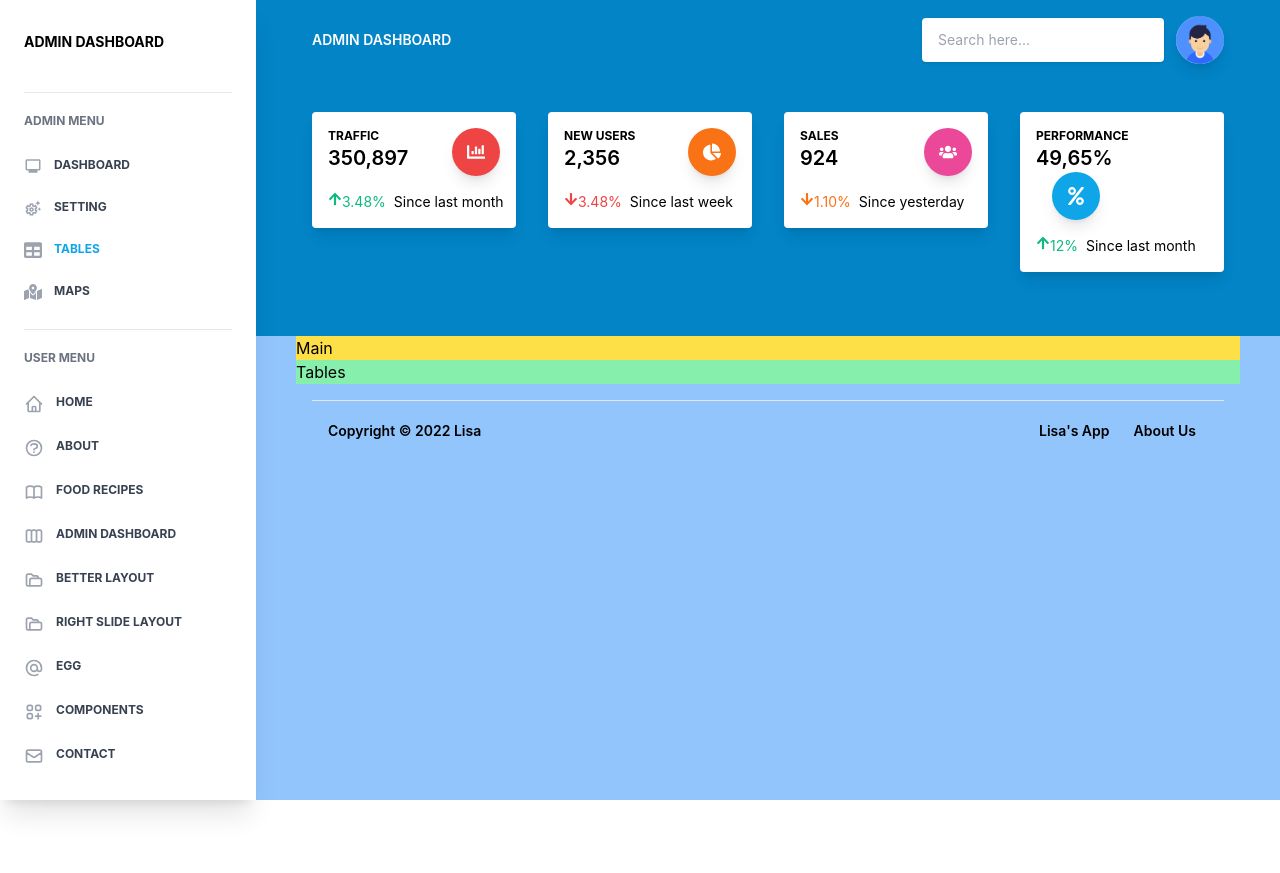
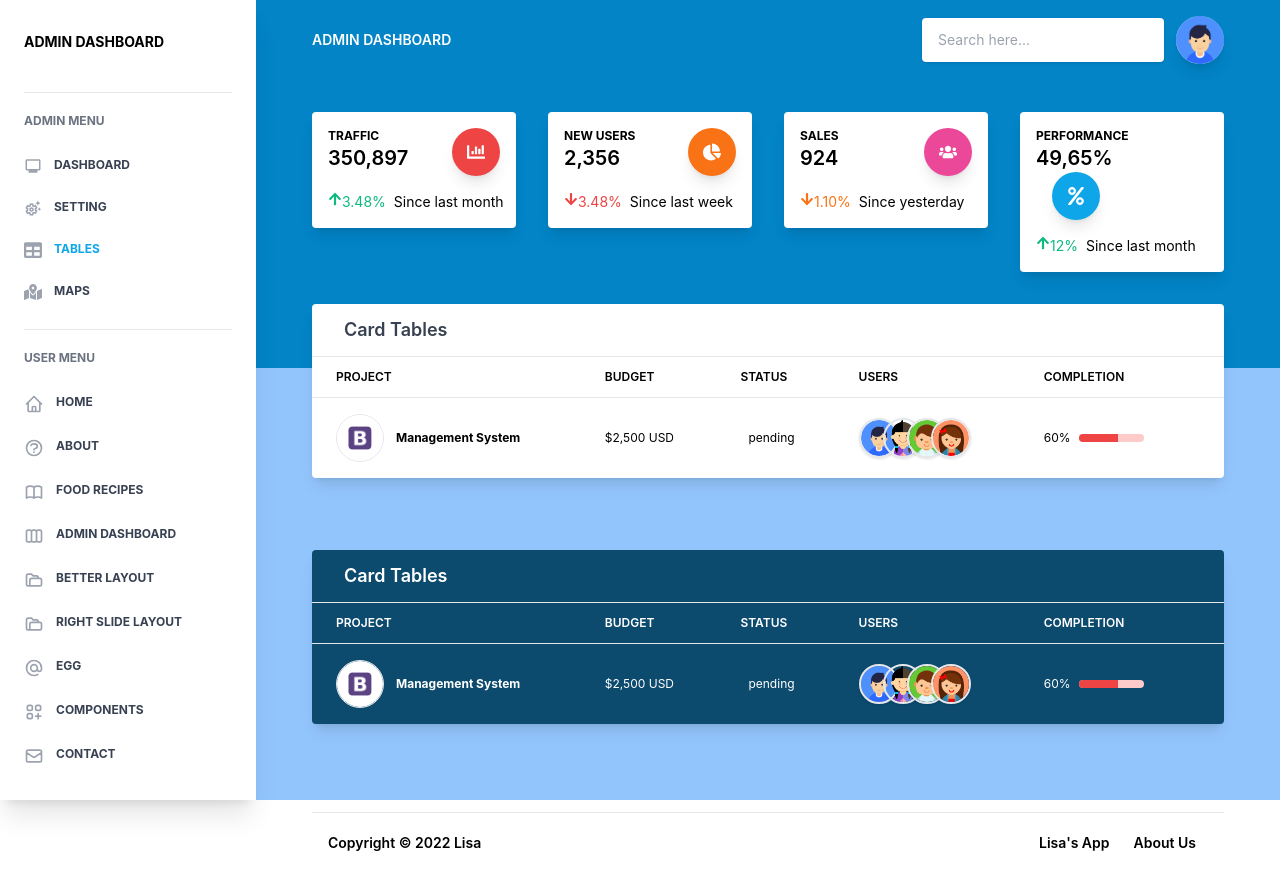
Before and after one commit to ellesis/tailwind-react, a React (Create React App) app: page /admin/tables in a window 1280 px wide. Before the commit the page ends 800 px from the top, so only its background shows below. Built offline with nearby package versions, Linux system fonts and the light colour scheme.

Commit message:
Add tables view on the AdminLayout

```diff
--- a/src/components/headers/HeaderStats.js
+++ b/src/components/headers/HeaderStats.js
@@ -7,7 +7,7 @@ export default function HeaderStats() {
   return (
     <>
       {/* Header */}
-      <div className="relative bg-sky-600 md:pt-8 pb-16 pt-4">
+      <div className="relative bg-sky-600 md:pt-8 pb-24 pt-4">
         <div className="px-4 md:px-10 mx-auto w-full">
           <div>
             {/* Card stats */}
--- /dev/null
+++ b/src/components/tables/UserTable.js
@@ -0,0 +1,160 @@
+import React from 'react'
+import PropTypes from 'prop-types'
+
+export default function UserTable({color}) {
+  return (
+    <>
+      <div
+        className={
+          'relative flex flex-col min-w-0 break-words w-full mb-6 shadow-lg rounded ' +
+          (color === 'light' ? 'bg-white' : 'bg-sky-900 text-white')
+        }
+      >
+        <div className="rounded-t mb-0 px-4 py-3 border-0">
+          <div className="flex flex-wrap items-center">
+            <div className="relative w-full px-4 max-w-full flex-grow flex-1">
+              <h3 className={'font-semibold text-lg ' + (color === 'light' ? 'text-gray-700' : 'text-white')}>
+                Card Tables
+              </h3>
+            </div>
+          </div>
+        </div>
+        <div className="block w-full overflow-x-auto">
+          {/* Projects table */}
+          <table className="items-center w-full bg-transparent border-collapse">
+            <thead>
+              <tr>
+                <th
+                  className={
+                    'px-6 align-middle border border-solid py-3 text-xs uppercase border-l-0 border-r-0 whitespace-nowrap font-semibold text-left ' +
+                    (color === 'light'
+                      ? 'bg-blueGray-50 text-blueGray-500 border-blueGray-100'
+                      : 'bg-lightBlue-800 text-lightBlue-300 border-lightBlue-700')
+                  }
+                >
+                  Project
+                </th>
+                <th
+                  className={
+                    'px-6 align-middle border border-solid py-3 text-xs uppercase border-l-0 border-r-0 whitespace-nowrap font-semibold text-left ' +
+                    (color === 'light'
+                      ? 'bg-blueGray-50 text-blueGray-500 border-blueGray-100'
+                      : 'bg-lightBlue-800 text-lightBlue-300 border-lightBlue-700')
+                  }
+                >
+                  Budget
+                </th>
+                <th
+                  className={
+                    'px-6 align-middle border border-solid py-3 text-xs uppercase border-l-0 border-r-0 whitespace-nowrap font-semibold text-left ' +
+                    (color === 'light'
+                      ? 'bg-blueGray-50 text-blueGray-500 border-blueGray-100'
+                      : 'bg-lightBlue-800 text-lightBlue-300 border-lightBlue-700')
+                  }
+                >
+                  Status
+                </th>
+                <th
+                  className={
+                    'px-6 align-middle border border-solid py-3 text-xs uppercase border-l-0 border-r-0 whitespace-nowrap font-semibold text-left ' +
+                    (color === 'light'
+                      ? 'bg-blueGray-50 text-blueGray-500 border-blueGray-100'
+                      : 'bg-lightBlue-800 text-lightBlue-300 border-lightBlue-700')
+                  }
+                >
+                  Users
+                </th>
+                <th
+                  className={
+                    'px-6 align-middle border border-solid py-3 text-xs uppercase border-l-0 border-r-0 whitespace-nowrap font-semibold text-left ' +
+                    (color === 'light'
+                      ? 'bg-blueGray-50 text-blueGray-500 border-blueGray-100'
+                      : 'bg-lightBlue-800 text-lightBlue-300 border-lightBlue-700')
+                  }
+                >
+                  Completion
+                </th>
+                <th
+                  className={
+                    'px-6 align-middle border border-solid py-3 text-xs uppercase border-l-0 border-r-0 whitespace-nowrap font-semibold text-left ' +
+                    (color === 'light'
+                      ? 'bg-blueGray-50 text-blueGray-500 border-blueGray-100'
+                      : 'bg-lightBlue-800 text-lightBlue-300 border-lightBlue-700')
+                  }
+                ></th>
+              </tr>
+            </thead>
+            <tbody>
+              <tr>
+                <th className="border-t-0 px-6 align-middle border-l-0 border-r-0 text-xs whitespace-nowrap p-4 text-left flex items-center">
+                  <img
+                    src={require('../../assets/img/logo/bootstrap.jpg')}
+                    className="h-12 w-12 bg-white rounded-full border"
+                    alt="..."
+                  ></img>{' '}
+                  <span className={'ml-3 font-bold ' + +(color === 'light' ? 'text-gray-600' : 'text-white')}>
+                    Management System
+                  </span>
+                </th>
+                <td className="border-t-0 px-6 align-middle border-l-0 border-r-0 text-xs whitespace-nowrap p-4">
+                  $2,500 USD
+                </td>
+                <td className="border-t-0 px-6 align-middle border-l-0 border-r-0 text-xs whitespace-nowrap p-4">
+                  <i className="fas fa-circle text-orange-500 mr-2"></i> pending
+                </td>
+                <td className="border-t-0 px-6 align-middle border-l-0 border-r-0 text-xs whitespace-nowrap p-4">
+                  <div className="flex">
+                    <img
+                      src={require('../../assets/img/avatar/boy.png')}
+                      alt="..."
+                      className="w-10 h-10 rounded-full border-2 border-blueGray-50 shadow"
+                    ></img>
+                    <img
+                      src={require('../../assets/img/avatar/girl-p.png')}
+                      alt="..."
+                      className="w-10 h-10 rounded-full border-2 border-blueGray-50 shadow -ml-4"
+                    ></img>
+                    <img
+                      src={require('../../assets/img/avatar/boy-green.png')}
+                      alt="..."
+                      className="w-10 h-10 rounded-full border-2 border-blueGray-50 shadow -ml-4"
+                    ></img>
+                    <img
+                      src={require('../../assets/img/avatar/girl.png')}
+                      alt="..."
+                      className="w-10 h-10 rounded-full border-2 border-blueGray-50 shadow -ml-4"
+                    ></img>
+                  </div>
+                </td>
+                <td className="border-t-0 px-6 align-middle border-l-0 border-r-0 text-xs whitespace-nowrap p-4">
+                  <div className="flex items-center">
+                    <span className="mr-2">60%</span>
+                    <div className="relative w-full">
+                      <div className="overflow-hidden h-2 text-xs flex rounded bg-red-200">
+                        <div
+                          style={{width: '60%'}}
+                          className="shadow-none flex flex-col text-center whitespace-nowrap text-white justify-center bg-red-500"
+                        ></div>
+                      </div>
+                    </div>
+                  </div>
+                </td>
+                <td className="border-t-0 px-6 align-middle border-l-0 border-r-0 text-xs whitespace-nowrap p-4 text-right">
+                  {/* <TableDropdown /> */}
+                </td>
+              </tr>
+            </tbody>
+          </table>
+        </div>
+      </div>
+    </>
+  )
+}
+
+UserTable.defaultProps = {
+  color: 'light'
+}
+
+UserTable.propTypes = {
+  color: PropTypes.oneOf(['light', 'dark'])
+}
--- a/src/layouts/AdminLayout.js
+++ b/src/layouts/AdminLayout.js
@@ -22,10 +22,9 @@ export default function AdminLayout() {
           {/* Header */}
           <AdminNavbar />
           <HeaderStats />
-          <div className="px-4 md:px-10 mx-auto">
+          <div className="px-4 md:px-10  mx-auto w-full -m-20">
             {/* main */}
             <div className="z-100">
-              <div className="h-1/2 bg-yellow-300">Main</div>
               <Routes>
                 <Route path="dashboard" element={<Dashboard />} />
                 <Route path="setting" element={<Setting />} />
--- a/src/pages/admin/Tables.js
+++ b/src/pages/admin/Tables.js
@@ -1,5 +1,17 @@
 import React from 'react'
+import UserTable from '../../components/tables/UserTable'
 
 export default function Tables() {
-  return <div className="h-1/2 bg-green-300">Tables</div>
+  return (
+    <>
+      <div className="flex flex-wrap mt-4">
+        <div className="w-full mb-12 px-4">
+          <UserTable />
+        </div>
+        <div className="w-full mb-12 px-4">
+          <UserTable color="dark" />
+        </div>
+      </div>
+    </>
+  )
 }
```
